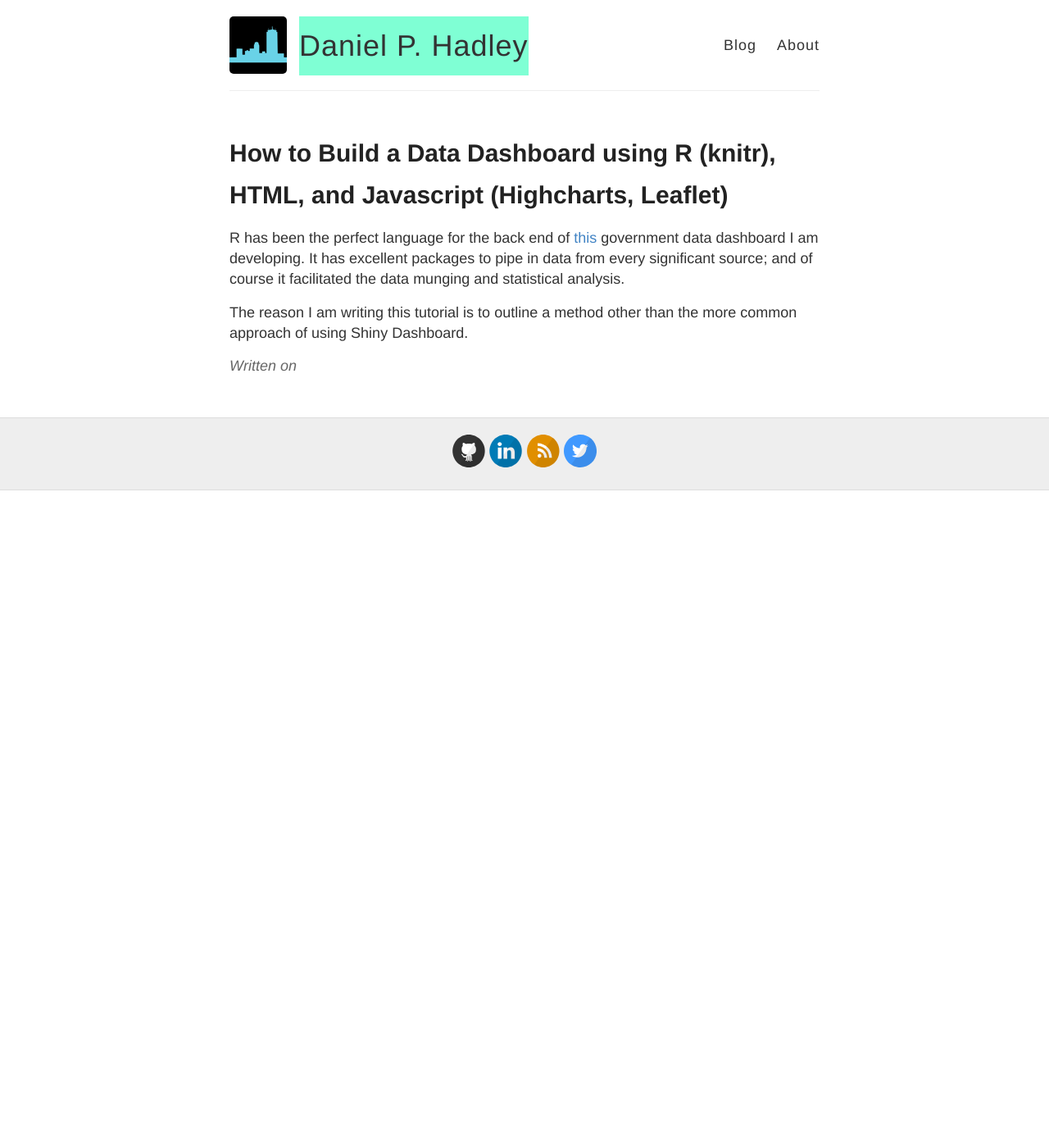
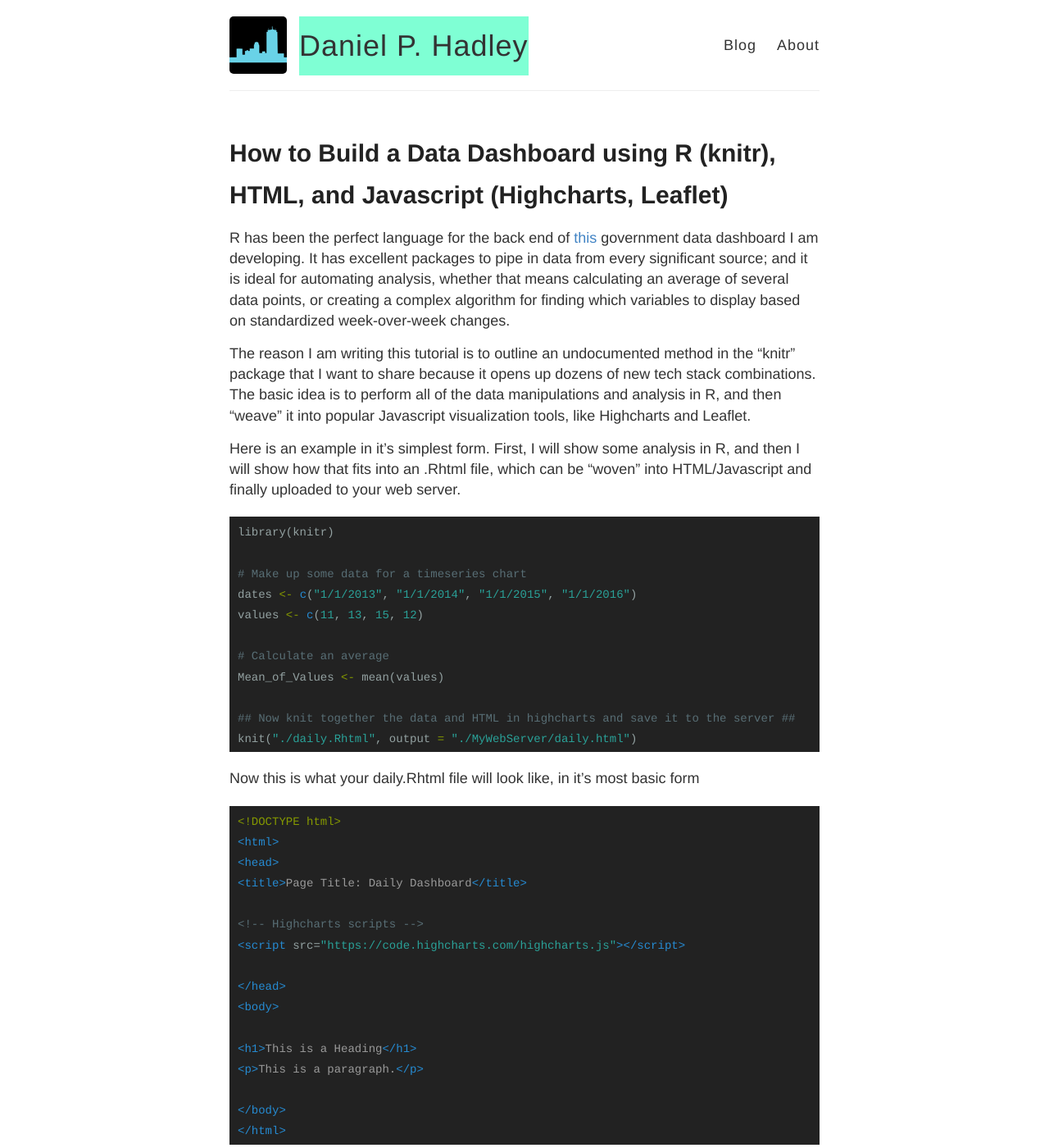
Before and after one commit to DanielHadley/DanielHadley.github.io, a Jekyll site: the page built from drafts/2015-How-To-Dashboard-Pt-Two.md, in a window 1280 px wide and 1400 px high. Shown: the whole window at 82% size. Built offline with Jekyll 4.4.1, drawn with Linux system fonts in a browser that asks for light colours; comment, search, counter and statistics services are not loaded.

Commit message:
damn picture

```diff
--- a/drafts/2015-How-To-Dashboard-Pt-Two.md
+++ b/drafts/2015-How-To-Dashboard-Pt-Two.md
@@ -4,11 +4,46 @@ title: How to Build a Data Dashboard using R (knitr), HTML, and Javascript (High
 visible: 1
 ---
 
-R has been the perfect language for the back end of [this](http://www.somervillema.gov/dashboard/daily.html) government data dashboard I am developing. It has excellent packages to pipe in data from every significant source; and of course it facilitated the data munging and statistical analysis.
+R has been the perfect language for the back end of [this](http://www.somervillema.gov/dashboard/daily.html) government data dashboard I am developing. It has excellent packages to pipe in data from every significant source; and it is ideal for automating analysis, whether that means calculating an average of several data points, or creating a complex algorithm for finding which variables to display based on standardized week-over-week changes.
 
-The reason I am writing this tutorial is to outline a method other than the more common approach of using Shiny Dashboard.
+The reason I am writing this tutorial is to outline an undocumented method in the "knitr" package that I want to share because it opens up dozens of new tech stack combinations. The basic idea is to perform all of the data manipulations and analysis in R, and then "weave" it into popular Javascript visualization tools, like Highcharts and Leaflet.
+
+Here is an example in it's simplest form. First, I will show some analysis in R, and then I will show how that fits into an .Rhtml file, which can be "woven" into HTML/Javascript and finally uploaded to your web server.
 
 {% highlight R %}
+library(knitr)
 
+# Make up some data for a timeseries chart
+dates <- c("1/1/2013", "1/1/2014", "1/1/2015", "1/1/2016")
+values <- c(11, 13, 15, 12)
+
+# Calculate an average
+Mean_of_Values <- mean(values)
+
+## Now knit together the data and HTML in highcharts and save it to the server ##
+knit("./daily.Rhtml", output = "./MyWebServer/daily.html")
 
 {% endhighlight %}
+
+Now this is what your daily.Rhtml file will look like, in it's most basic form
+
+{% highlight HTML %}
+
+<!DOCTYPE html>
+<html>
+<head>
+<title>Page Title: Daily Dashboard</title>
+
+<!-- Highcharts scripts -->
+<script src="https://code.highcharts.com/highcharts.js"></script>
+
+</head>
+<body>
+
+<h1>This is a Heading</h1>
+<p>This is a paragraph.</p>
+
+</body>
+</html>
+
+{% endhighlight %}
```
Also changed, not shown: about.md (+1 -1 lines).
